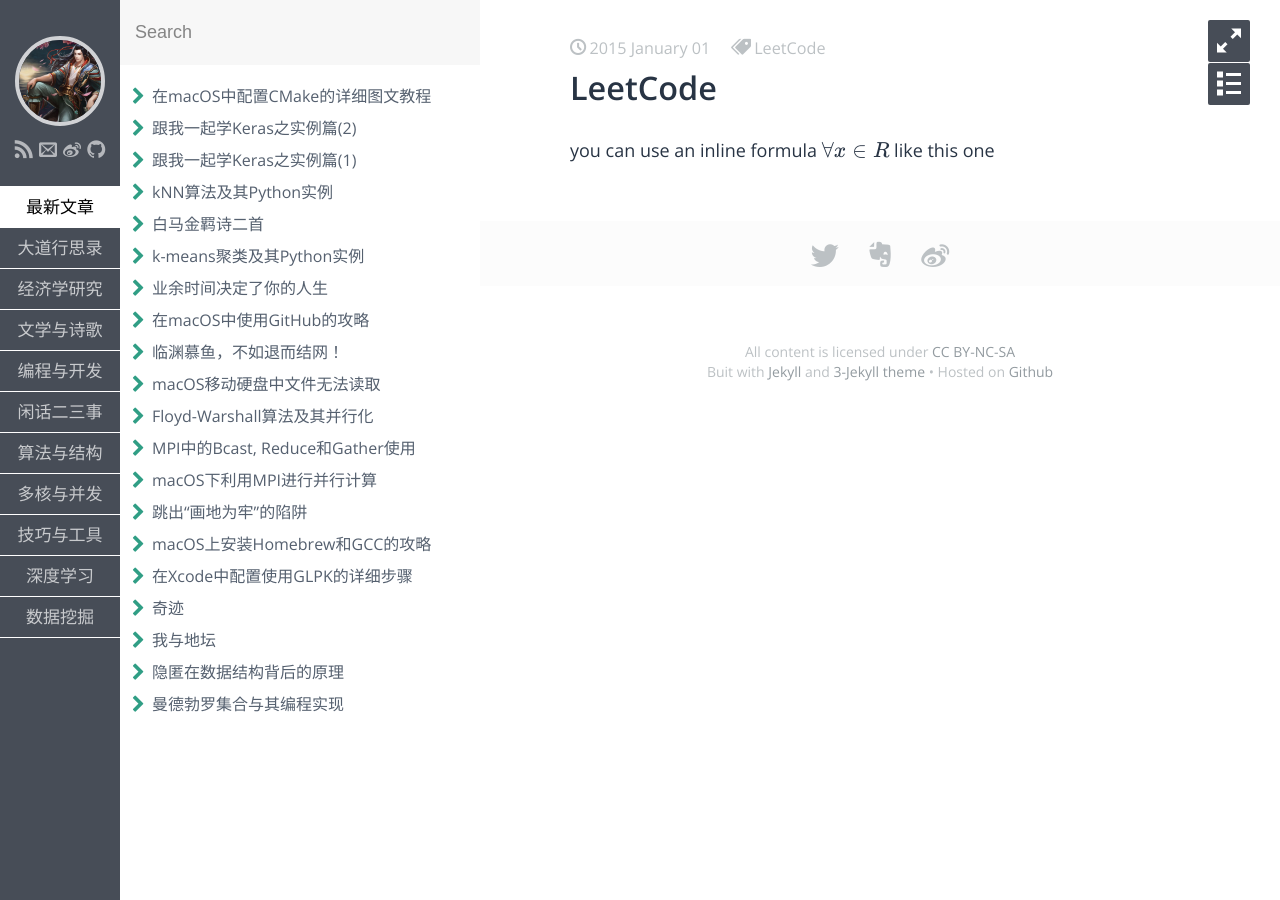
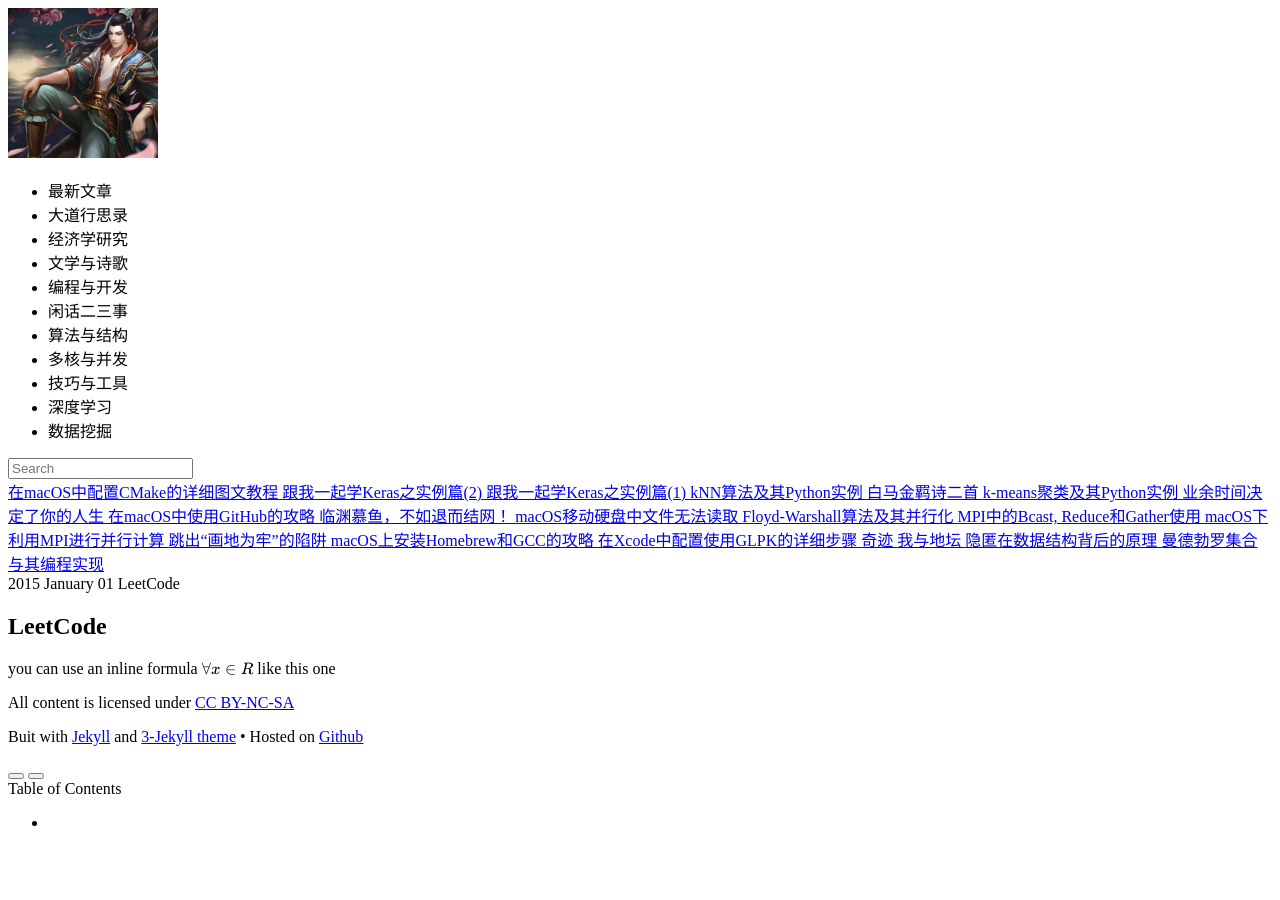
Before and after one commit to fzuo/baimafujinji, a Jekyll site: the page built from _posts/datamining/2015-01-01-aaa.md, in a window 1280 px wide. Built offline with Jekyll 4.4.1, drawn with Linux system fonts in a browser that asks for light colours; some web fonts are replaced; formulas are drawn with MathJax 3.

Commit message:
Update default.html

```diff
--- a/_layouts/default.html
+++ b/_layouts/default.html
@@ -6,7 +6,7 @@
   <head>
     {% include lib/mathjax.html %}
   </head>
-  {% include head.html %}
+
   <body>
     {% include sidebar.html %}
 
```
